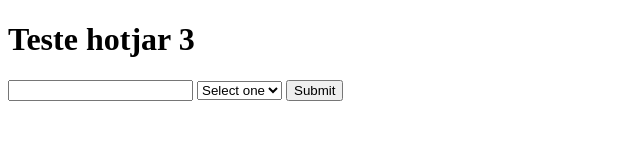
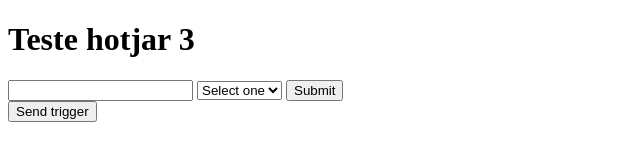
Before and after one commit to tchesa/test-hotjar, a plain HTML site: page index.html in a window 1280 px wide. Shown: the whole page, without its empty margins (0-640 px from the left). Drawn offline with Linux system fonts and the light colour scheme.

Commit message:
send trigger

```diff
--- a/index.html
+++ b/index.html
@@ -31,5 +31,12 @@
     </select>
     <button type="submit">Submit</button>
   </form>
+  <button type="button" onclick="sendTrigger()">Send trigger</button>
+  <script>
+    function sendTrigger() {
+      console.log('hj test_trigger')
+      hj('trigger', 'test_trigger')
+    }
+  </script>
 </body>
 </html>
```
